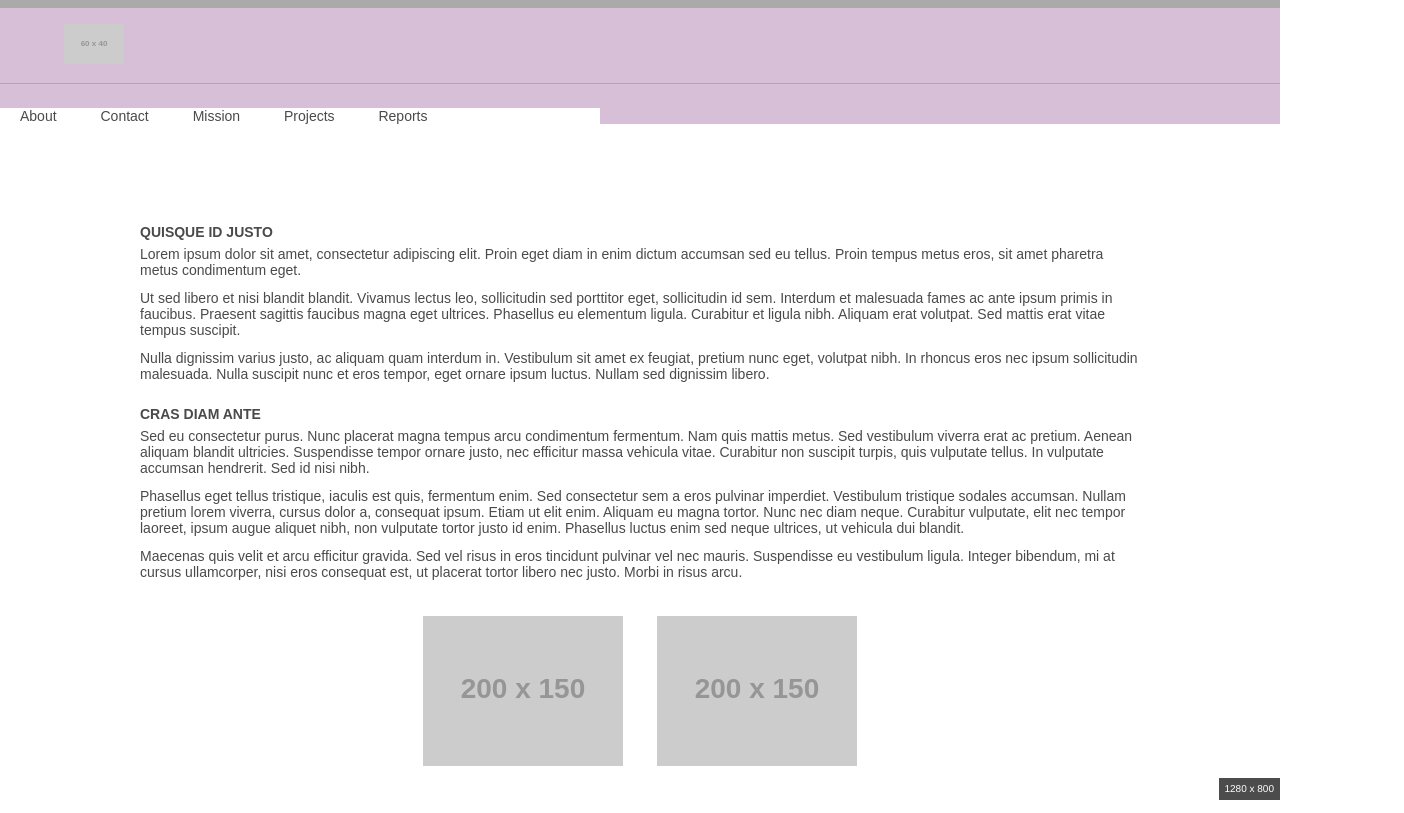
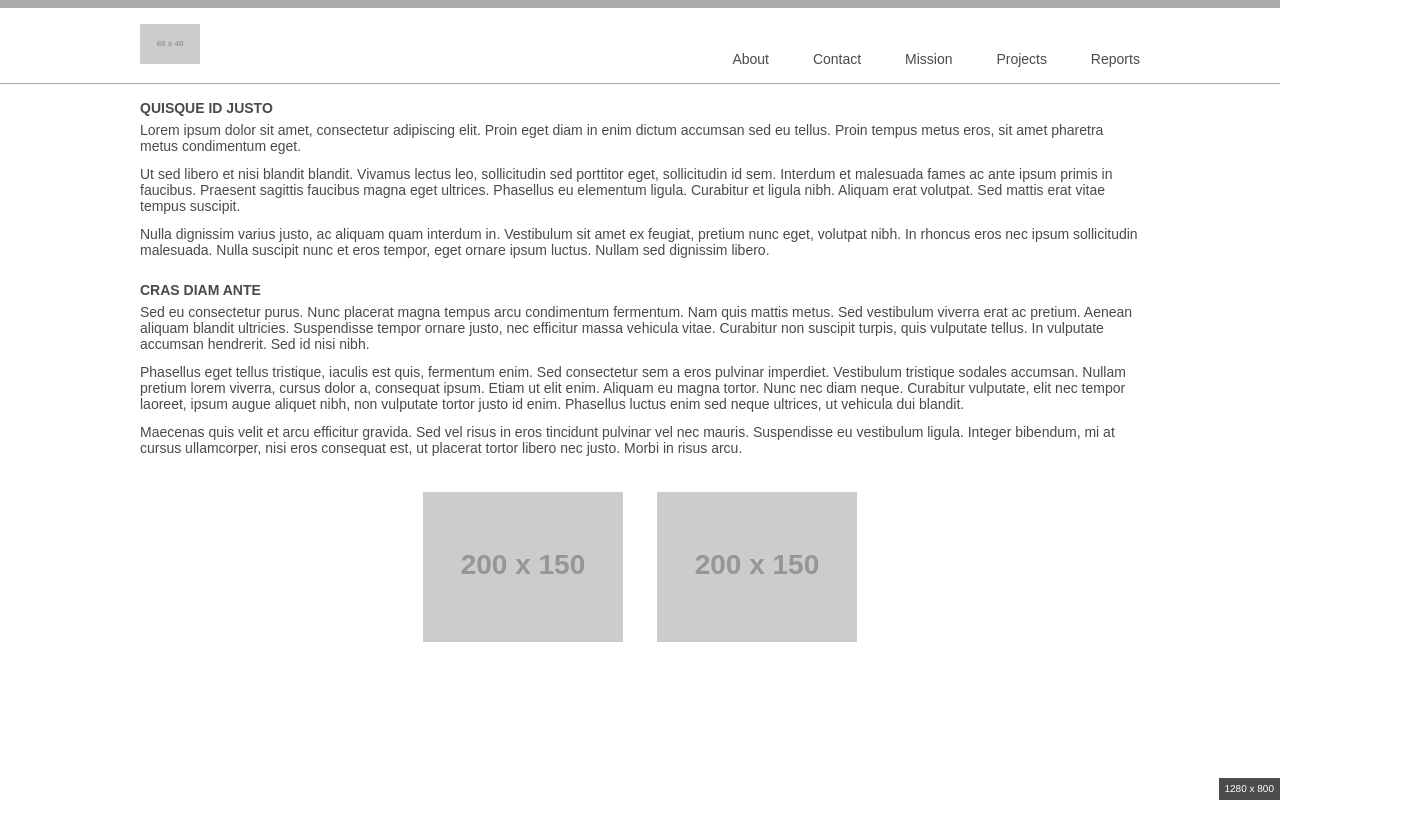
Before and after one commit to pcyu/portfolio, a website: page public/index.html in a window 1280 px wide. Shown: the whole page, 1404 px wide, since content can reach past the window. Drawn offline with nearby package versions, Linux system fonts and the light colour scheme; placeholder pictures from the web are drawn by us.

Commit message:
Limit nav at larger sizes and add notes

```diff
--- a/public/index.html
+++ b/public/index.html
@@ -14,6 +14,7 @@
     <div id="t-overlay" class="y-overlay"></div>
 
     <div class="navwrap">
+      <div class="y-wrap wide">
         <div class="navlogo">
           <div class="nimg logo">
             <img src="http://via.placeholder.com/60x40" />
@@ -28,6 +29,7 @@
         </ul>
         <div class="navicon">
           <div id="t-mobileicon" class="mobileicon"></div>
+        </div>
       </div>
     </div>
 
--- a/src/css/_layout.scss
+++ b/src/css/_layout.scss
@@ -6,6 +6,9 @@
   transition: background 0.6s ease-in-out;
   width: 100%;
   z-index: 30;
+  @include responsive(truman) {
+    display: none;
+  }
   &.active {
     background: $dark;
   }
@@ -19,4 +22,10 @@
   &.modify {
     margin-top: 100px;
   }
+  &.wide {  // basically do not limit width until we go wide
+    width: 100%;
+    @include responsive(truman) {
+      width: 90%;
+    }
+  }
 }
--- a/src/css/_modules.scss
+++ b/src/css/_modules.scss
@@ -2,13 +2,29 @@
 //  Navigation – Logo
 //------------------------------------------------------------------------------
 .navwrap {
-  @include responsive(truman) {
-    background: thistle;
-    // height: 80px;
+  @include responsive(truman) {  //c011
+    background: white;
+    border-bottom: 1px solid #aaa;
+    border-top: 8px solid #aaa;
+    left: 0;
+    margin: 0 0 24px;
+    position: fixed;
+    top: 0;
+    padding: 16px 0;
+    width: 100%;
+    z-index: 20;
+    &:after {  //c008, c012
+      background: linear-gradient(to bottom, rgba(255,255,255,1) 0%,rgba(255,255,255,0) 100%);
+      bottom: -13px;
+      content: '';
+      height: 12px;
+      position: absolute;
+      width: 100%;
+    }
   }
 }
-.navlogo {  //c005, c006
-  // background: white;
+.navlogo {  //c005, c006, c011
+  background: white;
   border-bottom: 1px solid #aaa;
   border-top: 8px solid #aaa;
   left: 0;
@@ -18,16 +34,25 @@
   padding: 16px 0;
   width: 100%;
   z-index: 20;
-  @include responsive(truman) {
+  @include responsive(truman) { //c013
+    background: none;
+    border: none;
+    display: inline-block;
+    margin: 0;
+    padding: 0;
     position: static;
+    width: calc(20% - 2px);
   }
-  &:after {  //c008
-  background: linear-gradient(to bottom, rgba(255,255,255,1) 0%,rgba(255,255,255,0) 100%);
+  &:after {  //c008, c012
+    background: linear-gradient(to bottom, rgba(255,255,255,1) 0%,rgba(255,255,255,0) 100%);
     bottom: -13px;
     content: '';
     height: 12px;
     position: absolute;
     width: 100%;
+    @include responsive(truman) {
+      display: none;
+    }
   }
 }
 
@@ -36,7 +61,7 @@
     margin-left: 5%;
     width: 60px;
     @include responsive(truman) {
-      display: inline-block;
+      margin-left: 0;
     }
   }
 }
@@ -70,17 +95,13 @@
   width: 180px;
   z-index: 40;
   @include responsive(truman) {
-    // height: auto;
-    // margin-right: 5%;
-    // padding: 0;
-    // right: 0;
-    // text-align: right;
-    // top: 48px;
-    // width: auto;
+    background: none;
+    display: inline-block;
     height: auto;
     padding: 0;
     position: static;
-    width: 600px;
+    text-align: right;
+    width: calc(80% - 2px);
   }
   &.active {
     right: 0;
```
Also changed, not shown: comments/comments.md (+12 -3 lines), public/style.css. Lines whose indentation alone changed are shown as unchanged.
